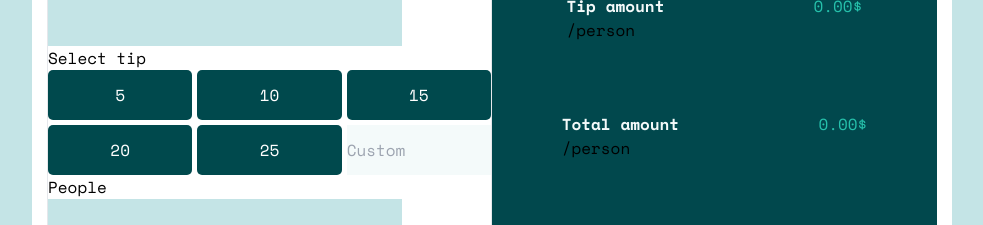
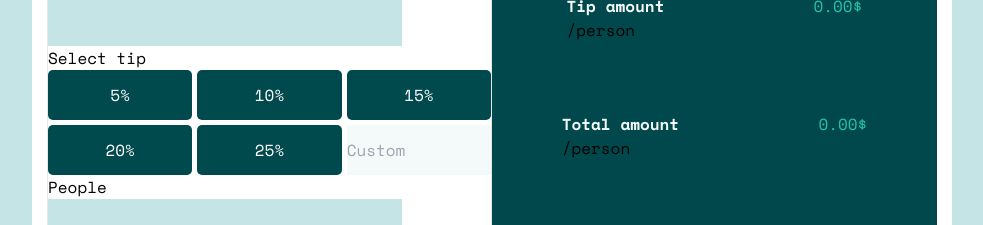
Before and after one commit to nk-on/Tip-Calculator-react, a React (Vite) app: page / in a window 1280 px wide. Shown: the part 290-515 px from the top of the page, without its empty margins (148-1131 px from the left). Built offline with nearby package versions, Linux system fonts and the light colour scheme.

Commit message:
Style:adding hover effect to buttons

```diff
--- a/src/components/percentageButton/PercentageButton.tsx
+++ b/src/components/percentageButton/PercentageButton.tsx
@@ -19,7 +19,7 @@ export default function PercentageButton({
   return (
     <>
       <button
-        className=" h-[50px] bg-[#00494d] text-[#fff] rounded-[5px]"
+        className=" h-[50px] bg-[#00494d] text-[#fff] rounded-[5px] hover:bg-[#00FFBF] hover:text-[#00494d]"
         onClick={() => {
           if(Number(people) <= 0 || Number(bill) <= 0){
             setError(true);
@@ -31,7 +31,7 @@ export default function PercentageButton({
           setTotalAmount(((Number(bill) * percentage) / 100) * Number(people));
         }}
       >
-        {percentage}
+        {percentage}%
       </button>
     </>
   );
```
